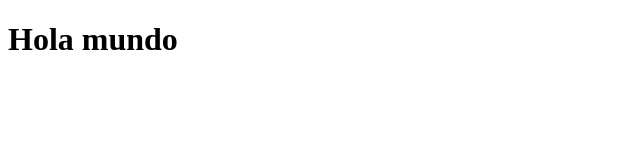
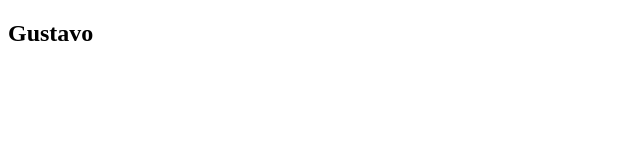
Before and after one commit to gustavomm19/curso, a plain HTML site: page index.html in a window 1280 px wide. Shown: the whole page, without its empty margins (0-640 px from the left). Drawn offline with Linux system fonts and the light colour scheme.

Commit message:
Mejorando el Index.html

```diff
--- a/index.html
+++ b/index.html
@@ -2,9 +2,11 @@
 <html lang="en">
 <head>
 	<meta charset="UTF-8">
-	<title>Git</title>
+	<title>Git y Github</title>
 </head>
 <body>
-	<h1>Hola mundo</h1>
+	<div class="container">
+		<h2>Gustavo</h2>
+	</div>
 </body>
 </html>
```
